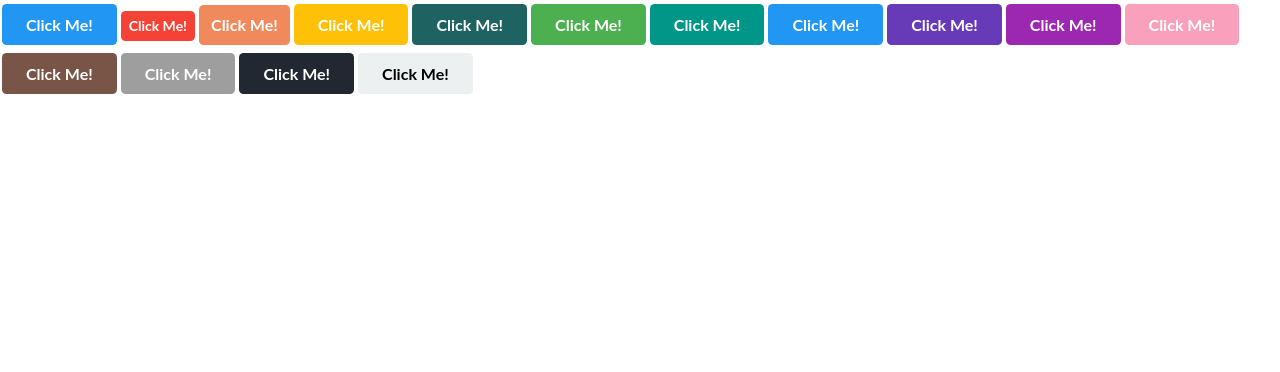
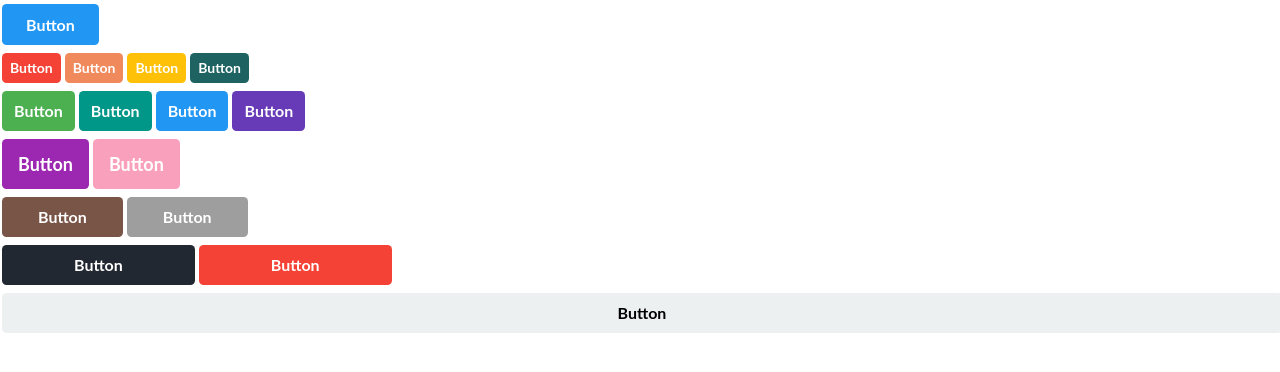
Before and after one commit to KanteLabs/Elegance, a React (Create React App) app: page / in a window 1280 px wide. Shown: the top 372 px of the page. Built offline with nearby package versions, Linux system fonts and the light colour scheme.

Commit message:
able to change button sizes

```diff
--- a/src/App.js
+++ b/src/App.js
@@ -7,63 +7,66 @@ class App extends Component {
     return (
       <div className="App">
         <div className="container buttons">
+          <Button>
+            Button
+          </Button>
           <div className="row small">
+            <Button color='red' size="small">
+              Button
+            </Button>
+            <Button color='orange' size="small">
+              Button
+            </Button>
+            <Button color='yellow' size="small">
+              Button
+            </Button>
+            <Button color='olive' size="small">
+              Button
+            </Button>
           </div>
           <div className="row medium">
+            <Button color='green' size="medium">
+              Button
+            </Button>
+            <Button color='teal' size="medium">
+              Button
+            </Button>
+            <Button color='blue' size="medium">
+              Button
+            </Button>
+            <Button color='violet' size="medium">
+              Button
+            </Button>
           </div>
           <div className="row large">
+            <Button color='purple' size="large">
+              Button
+            </Button>
+            <Button color='pink' size="large">
+              Button
+            </Button>
           </div>
           <div className="row wide">
+            <Button color='brown' size="wide">
+              Button
+            </Button>
+            <Button color='grey' size="wide">
+              Button
+            </Button>
           </div>
           <div className="row extra-wide">
+            <Button color='black' size="extra-wide">
+              Button
+            </Button>
+            <Button color='red' size="extra-wide">
+              Button
+            </Button>
           </div>
           <div className="row full-width">
+            <Button color='white' size="full-width">
+              Button
+            </Button>
           </div>
-          <Button>
-            Click Me!
-          </Button>
-          <Button color='red' size="small">
-            Click Me!
-          </Button>
-          <Button color='orange' size="medium">
-            Click Me!
-          </Button>
-          <Button color='yellow'>
-            Click Me!
-          </Button>
-          <Button color='olive'>
-            Click Me!
-          </Button>
-          <Button color='green'>
-            Click Me!
-          </Button>
-          <Button color='teal'>
-            Click Me!
-          </Button>
-          <Button color='blue'>
-            Click Me!
-          </Button>
-          <Button color='violet'>
-            Click Me!
-          </Button>
-          <Button color='purple'>
-            Click Me!
-          </Button>
-          <Button color='pink'>
-            Click Me!
-          </Button>
-          <Button color='brown'>
-            Click Me!
-          </Button>
-          <Button color='grey'>
-            Click Me!
-          </Button>
-          <Button color='black'>
-            Click Me!
-          </Button>
-          <Button color='white'>
-            Click Me!
-          </Button>
         </div>
       </div>
     );
--- a/src/styles/Button.scss
+++ b/src/styles/Button.scss
@@ -119,5 +119,7 @@
         font-size: $button-font-size + 2;
         line-height: $button-line-height + 10;
         padding: $button-padding;
+        min-width: 80px;
+        width: 100%;
     }
 }
```
Also changed, not shown: src/styles/Button.css.
